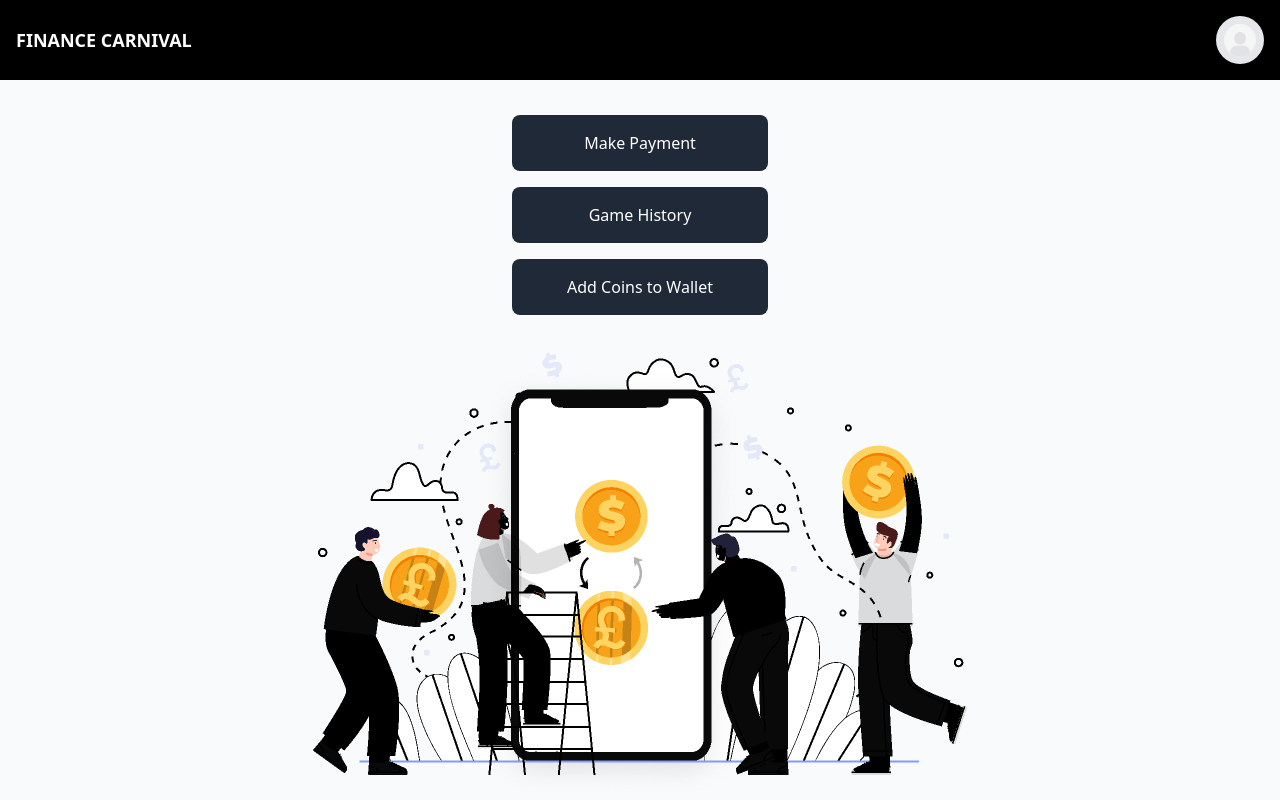
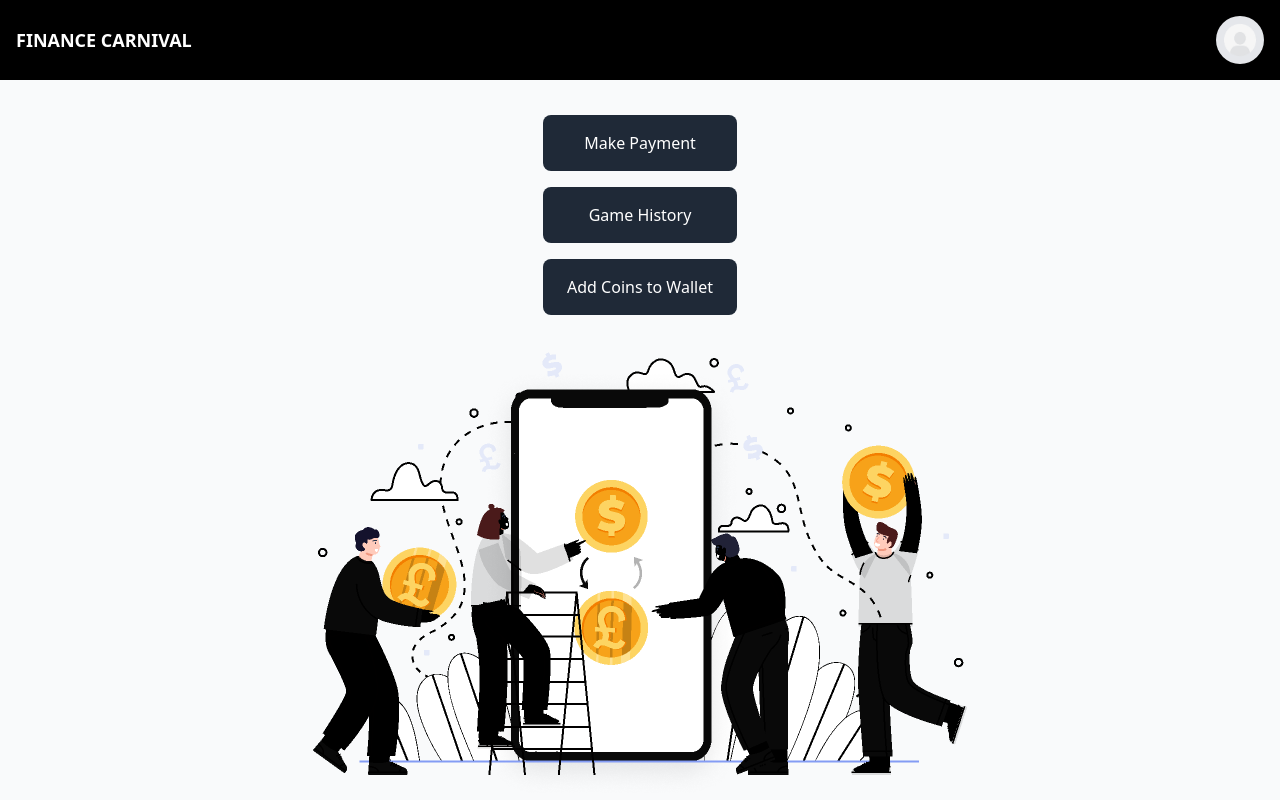
Before and after one commit to Hariom-Handloom/FTC_trial, a plain HTML site: page html/home.html in a window 1280 px wide. Drawn offline with nearby package versions, Linux system fonts and the light colour scheme.

Commit message:
Update home.html

```diff
--- a/html/home.html
+++ b/html/home.html
@@ -23,15 +23,15 @@
 
   <!-- Main Buttons -->
   <main class="flex flex-col items-center space-y-4 mt-8">
-  <button class="w-64 py-4 px-6 rounded-lg bg-gray-800 text-white hover:bg-gray-700 transition duration-300">
+    <button onclick="location.href='payment.html'" class="w-full py-4 px-6 rounded-lg bg-gray-800 text-white hover:bg-gray-700 transition duration-300">
       <span class="flex items-center justify-center">Make Payment</span>
     </button>
 
-  <button class="w-64 py-4 px-6 rounded-lg bg-gray-800 text-white hover:bg-gray-700 transition duration-300">
+    <button onclick="location.href='history.html'" class="w-full py-4 px-6 rounded-lg bg-gray-800 text-white hover:bg-gray-700 transition duration-300">
       <span class="flex items-center justify-center">Game History</span>
     </button>
 
-  <button class="w-64 py-4 px-6 rounded-lg bg-gray-800 text-white hover:bg-gray-700 transition duration-300">
+    <button class="w-full py-4 px-6 rounded-lg bg-gray-800 text-white hover:bg-gray-700 transition duration-300">
       <span class="flex items-center justify-center">Add Coins to Wallet</span>
     </button>
   </main>
```
Lines whose indentation alone changed are shown as unchanged.
